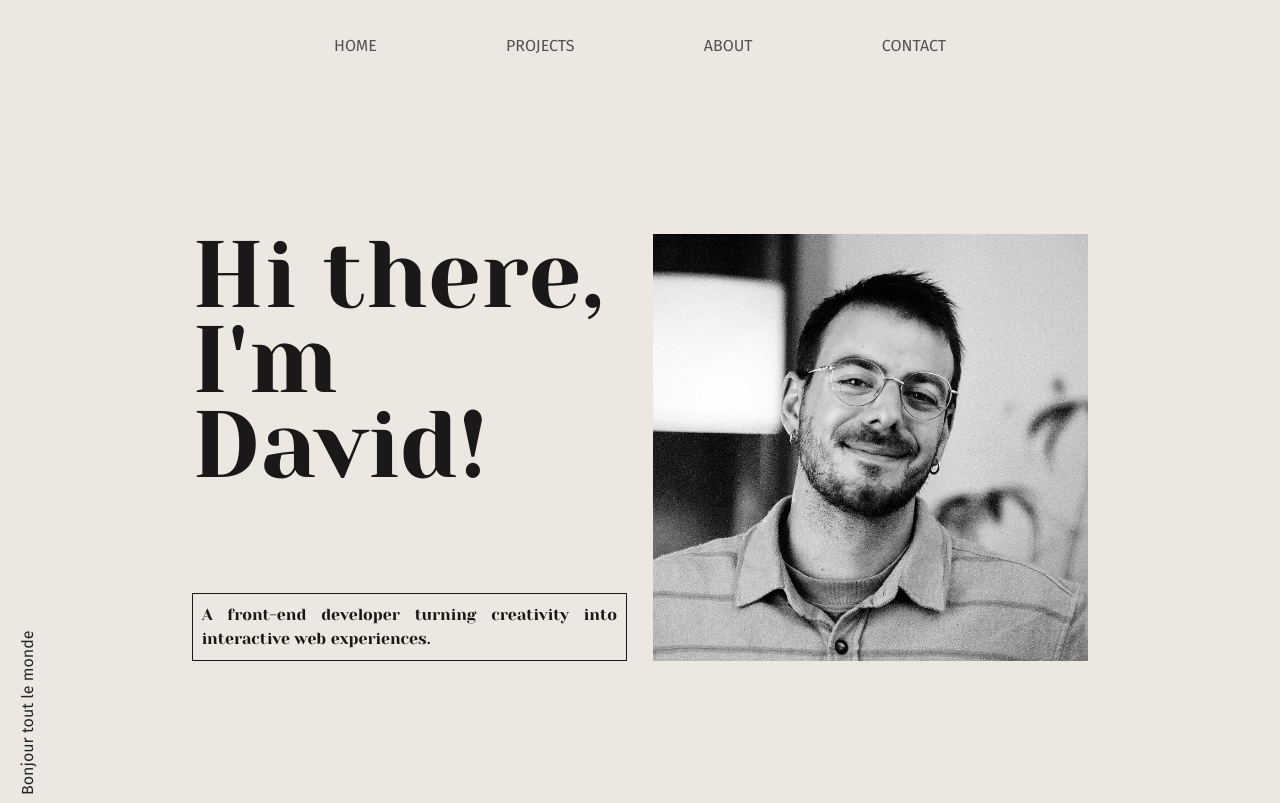
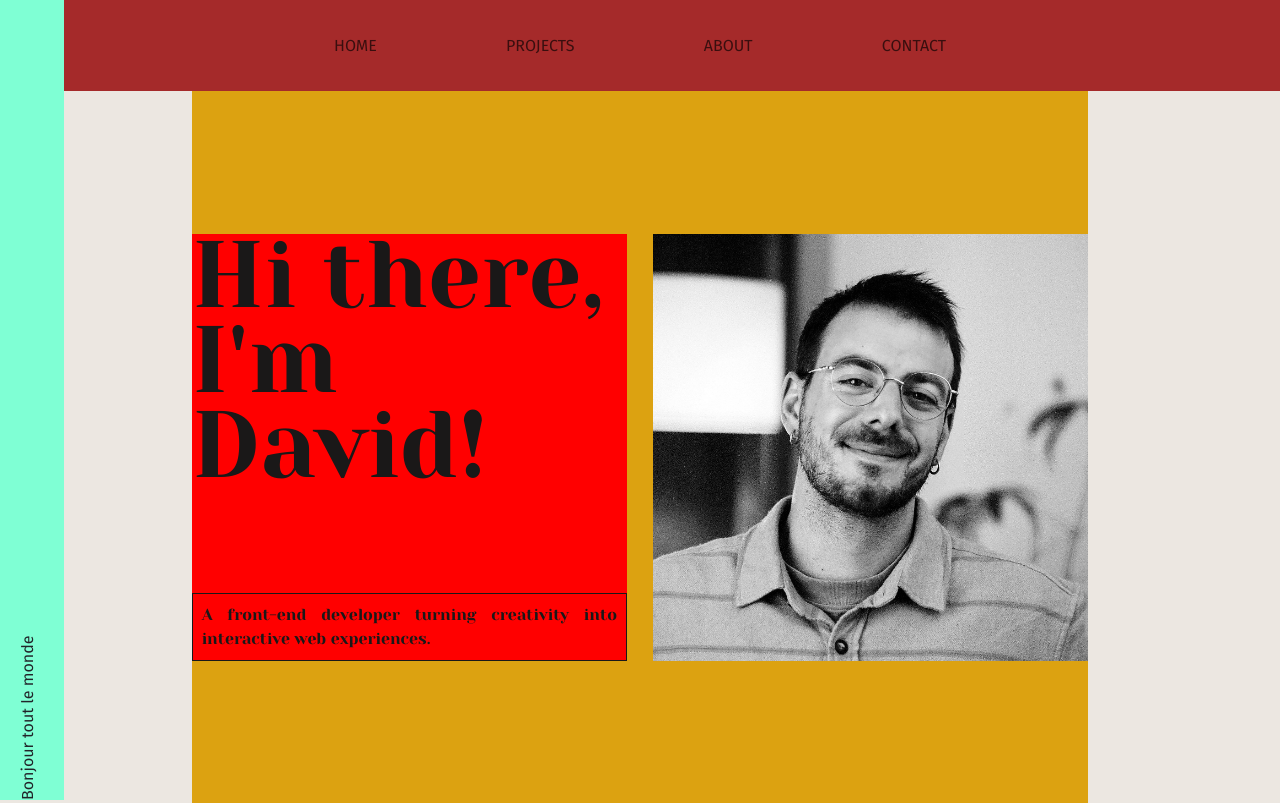
Before and after one commit to DavidCazalCollados/portfolio_2025, a React (Create React App) app: page / in a window 1280 px wide. Built offline with nearby package versions, Linux system fonts and the light colour scheme; a web font is replaced by a local one.

Commit message:
sidebar good height

```diff
--- a/src/assets/home.css
+++ b/src/assets/home.css
@@ -5,7 +5,7 @@
 .home-disposition {
   display: flex;
   gap: 3%;
-  /* background-color: rgb(220, 162, 17); */
+  background-color: rgb(220, 162, 17);
   height: 89vh;
   width: 70%;
   margin-left: 15%;
@@ -15,7 +15,7 @@
 
 
 .home-left {
-  /* background-color: red; */
+  background-color: red;
   display: flex;
   flex-direction: column;
   font-family: 'Yeseva One', serif;
--- a/src/assets/navbar.css
+++ b/src/assets/navbar.css
@@ -17,7 +17,7 @@
 
 
 .topnav {
-  /* background-color:brown; */
+  background-color:brown;
   width: 100%;
   /* width: 100%; */
 }
--- a/src/assets/sidebar.css
+++ b/src/assets/sidebar.css
@@ -1,7 +1,8 @@
 .leftnav {
-  height: 88vh;
+  top: 0;
+  height: 100%;
   width: 5%;
-  /* background-color: aquamarine; */
+  background-color: aquamarine;
   writing-mode: vertical-rl;
   transform: rotate(180deg);
   /* text-align: center; */
```
